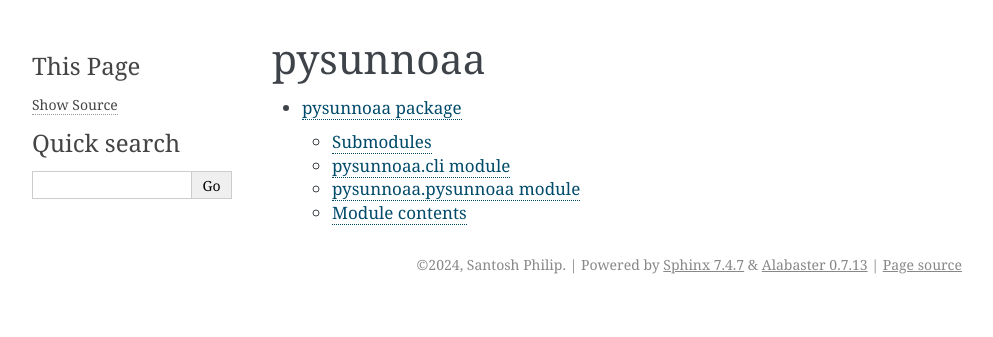
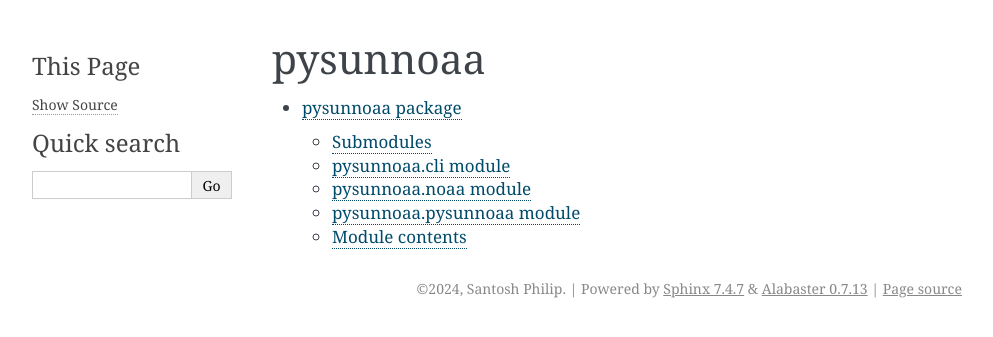
Before and after one commit to pyenergyplus/pysunNOAA, a Sphinx documentation site: the page built from docs/modules.rst, in a window 1280 px wide. Shown: the top 337 px of the page, without its empty margins (148-1141 px from the left). Built offline with Sphinx 7.4.7, drawn with Linux system fonts in a browser that asks for light colours.

Commit message:
modified:   docs/pysunnoaa.rst

```diff
--- a/docs/pysunnoaa.rst
+++ b/docs/pysunnoaa.rst
@@ -8,6 +8,14 @@
 --------------------
 
 .. automodule:: pysunnoaa.cli
+   :members:
+   :undoc-members:
+   :show-inheritance:
+
+pysunnoaa.noaa module
+---------------------
+
+.. automodule:: pysunnoaa.noaa
    :members:
    :undoc-members:
    :show-inheritance:
```
